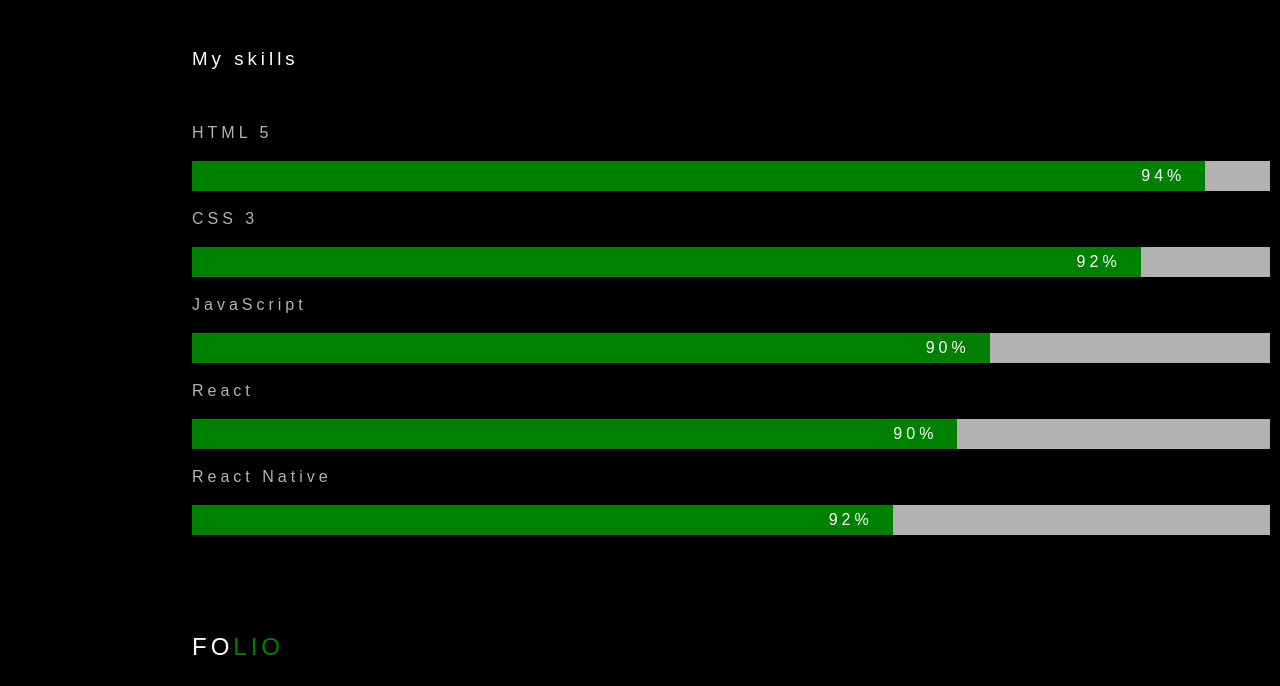
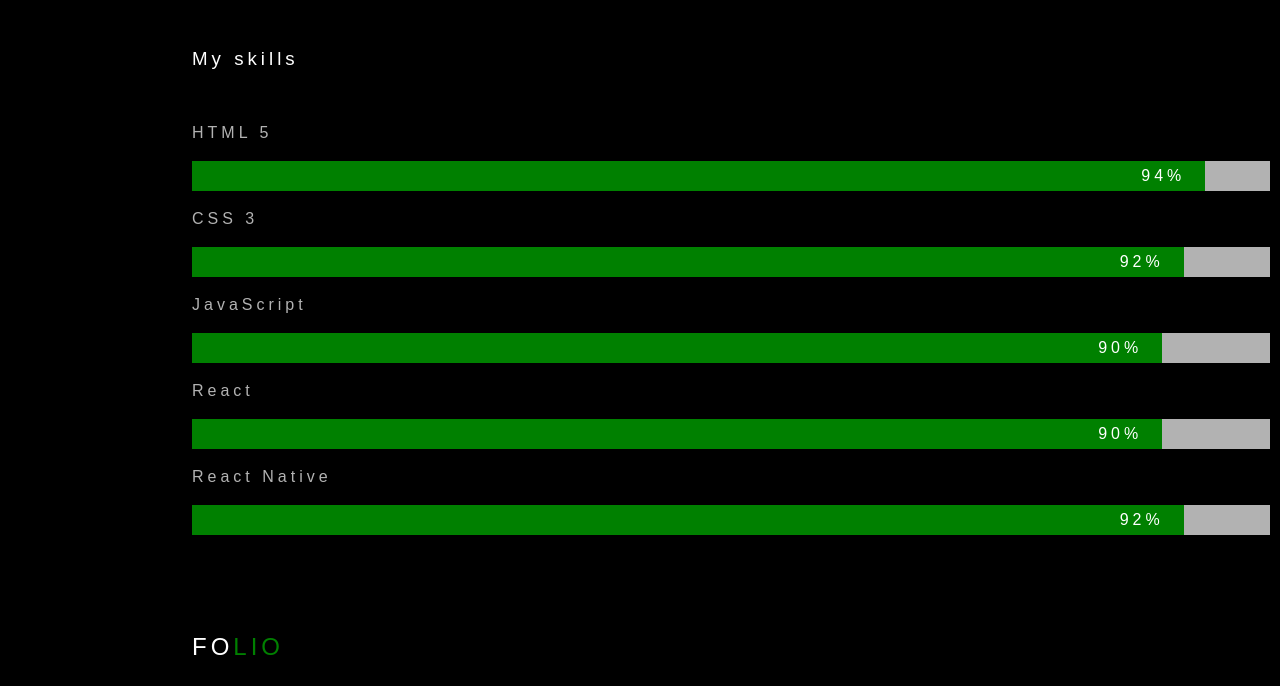
Before and after one commit to ricahcyuzuzo/portfo, a plain HTML site: page index.html in a window 1280 px wide. Shown: the part 1360-2046 px from the top of the page. Drawn offline with nearby package versions, Linux system fonts and the light colour scheme.

Commit message:
Update style.css

```diff
--- a/css/style.css
+++ b/css/style.css
@@ -181,19 +181,19 @@
 		}
 
 		.css{
-			width: 88%;
+			width: 92%;
 		}
 
 		.js{
-			width: 74%;
+			width: 90%;
 		}
 
 		.jq{
-			width: 71%;
+			width: 90%;
 		}
 
 		.php{
-			width: 65%;
+			width: 92%;
 		}
 
 		.folio h3{
```
